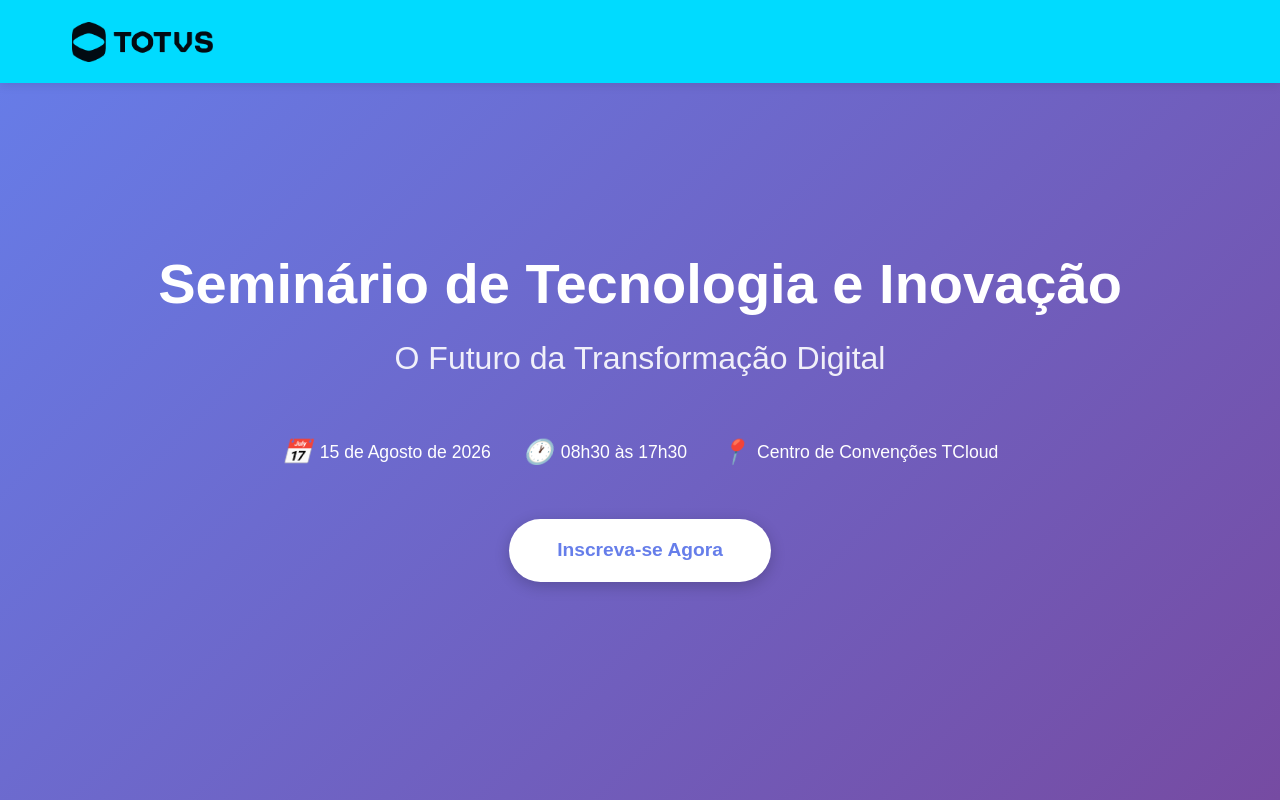
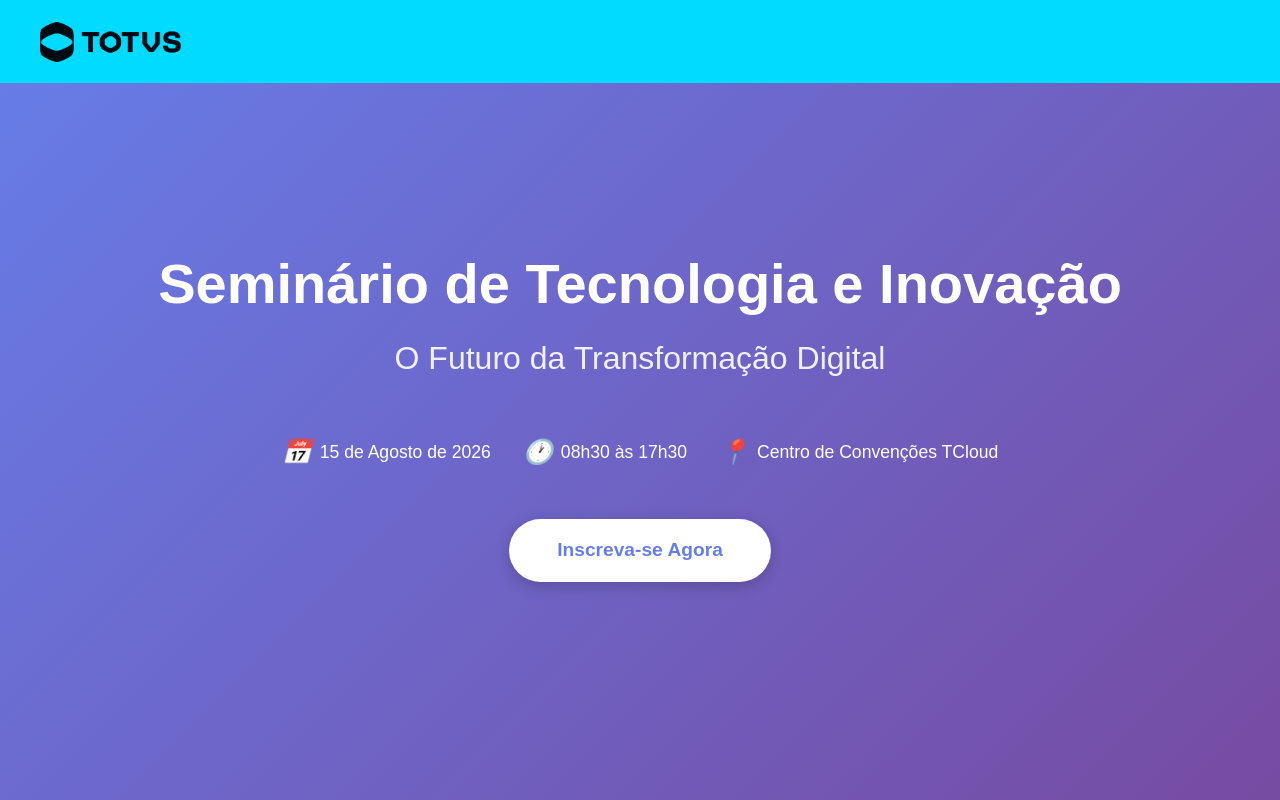
Before and after one commit to tcloud-dev/template-landingpage, an Angular app: page / in a window 1280 px wide. Shown: the top 800 px of the page. Built offline with nearby package versions, Linux system fonts and the light colour scheme; a web font is replaced by a local one.

Commit message:
feat: adjustment css for header

```diff
--- a/src/app/components/header/header.css
+++ b/src/app/components/header/header.css
@@ -7,7 +7,6 @@
   top: 0;
   width: 100%;
   z-index: 1000;
-  box-shadow: 0 2px 10px rgba(0, 0, 0, 0.1);
   transition: all 0.3s ease;
   display: flex;
   align-items: center;
@@ -22,7 +21,7 @@
   max-width: 1200px;
   width: 100%;
   margin: 0 auto;
-  padding: 0 2rem;
+  padding: 0;
   display: flex;
   justify-content: space-between;
   align-items: center;
```
